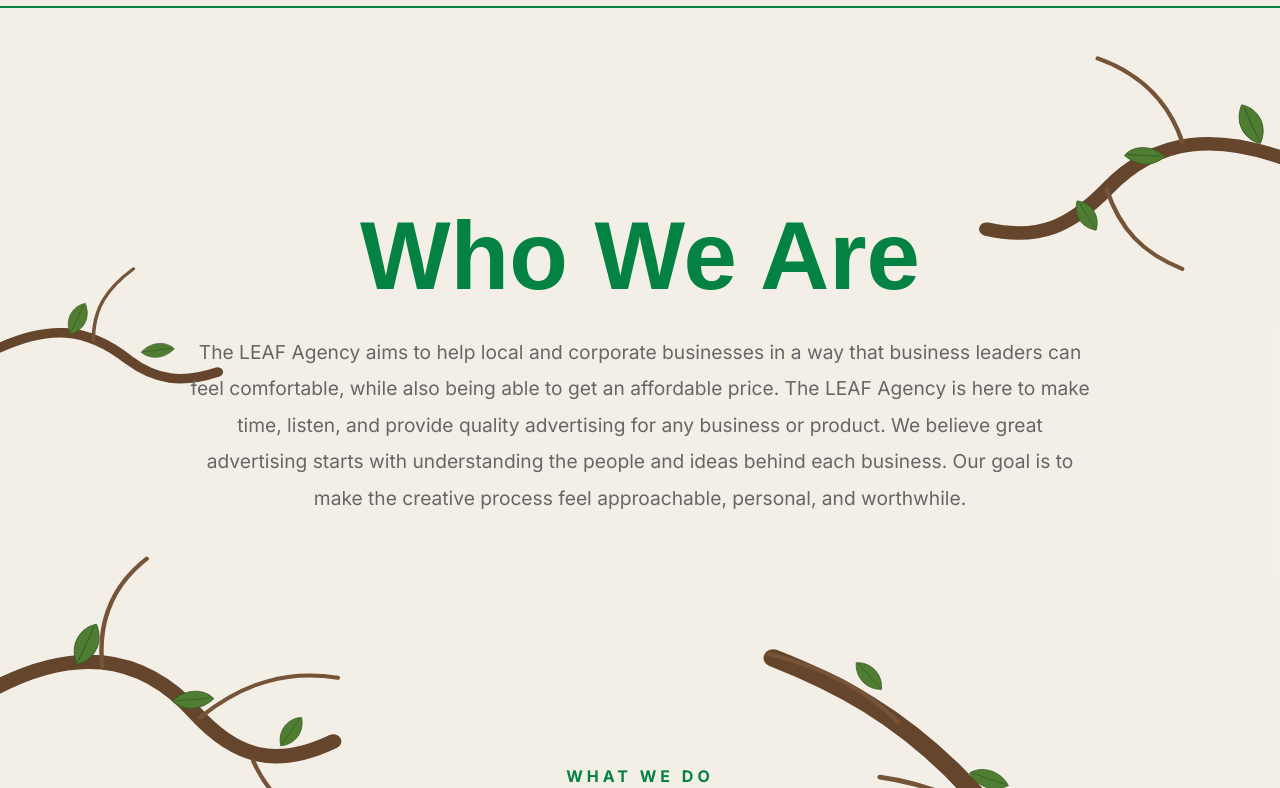
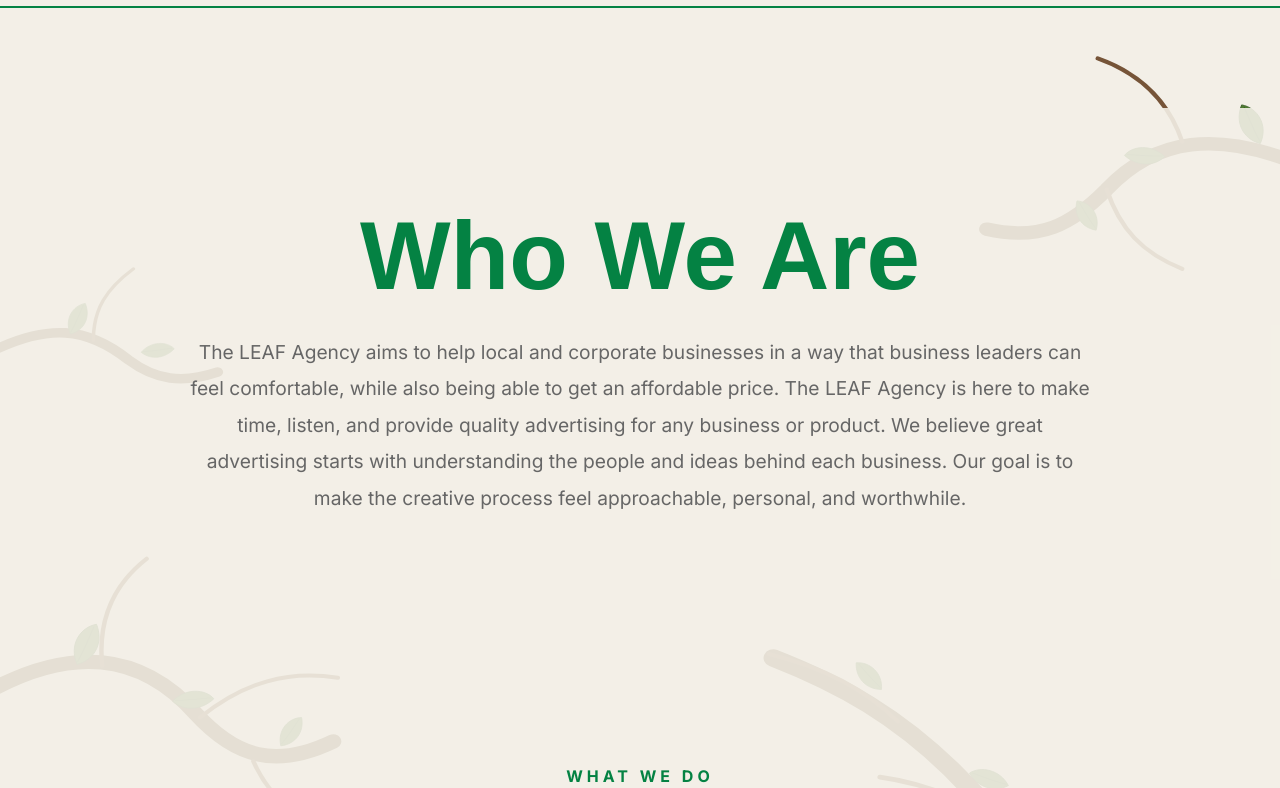
Before and after one commit to TheLeafAgency/The-LEAF-Agency, a Next.js app: page / in a window 1280 px wide. Shown: the part 692-1480 px from the top of the page. Built offline with nearby package versions, Linux system fonts and the light colour scheme.

Commit message:
Place Who We Are content above botanical artwork

```diff
--- a/app/globals.css
+++ b/app/globals.css
@@ -248,29 +248,46 @@ section { width: 100%; }
   position: relative;
 }
 
-/* Every section uses a three-layer stack: background < botanical art < content. */
-.leaf-botanical-page section > .container {
+/* Keep botanical art between the section background and the actual content.
+   The wrapper itself must sit above the SVG stacking context. */
+.leaf-botanical-page > :not(.leaf-botanical-layer) section {
   position: relative;
-  z-index: 10 !important;
+  z-index: 6;
+}
+
+.leaf-botanical-page > :not(.leaf-botanical-layer) section > * {
+  position: relative;
+  z-index: 7;
+}
+
+.leaf-botanical-page > :not(.leaf-botanical-layer) section > * > .container,
+.leaf-botanical-page > :not(.leaf-botanical-layer) section .container {
+  position: relative;
+  z-index: 8 !important;
   isolation: isolate;
 }
 
-.leaf-botanical-page section > .container > * {
+.leaf-botanical-page > :not(.leaf-botanical-layer) section .container > * {
   position: relative;
-  z-index: 11 !important;
+  z-index: 9 !important;
 }
 
-/* Who We Are is wrapped by FadeInOnScroll, so target the container through the wrapper. */
-#about .container {
+/* Who We Are is wrapped by FadeInOnScroll; explicitly lift that wrapper above the SVG. */
+#about {
   position: relative;
-  z-index: 10 !important;
-  isolation: isolate;
+  z-index: 6 !important;
 }
 
+#about > * {
+  position: relative;
+  z-index: 7 !important;
+}
+
+#about .container,
 #about .container h2,
 #about .container p {
   position: relative;
-  z-index: 11 !important;
+  z-index: 8 !important;
 }
 
 /* Keep this section the same off-white as the rest of the site. */
```
